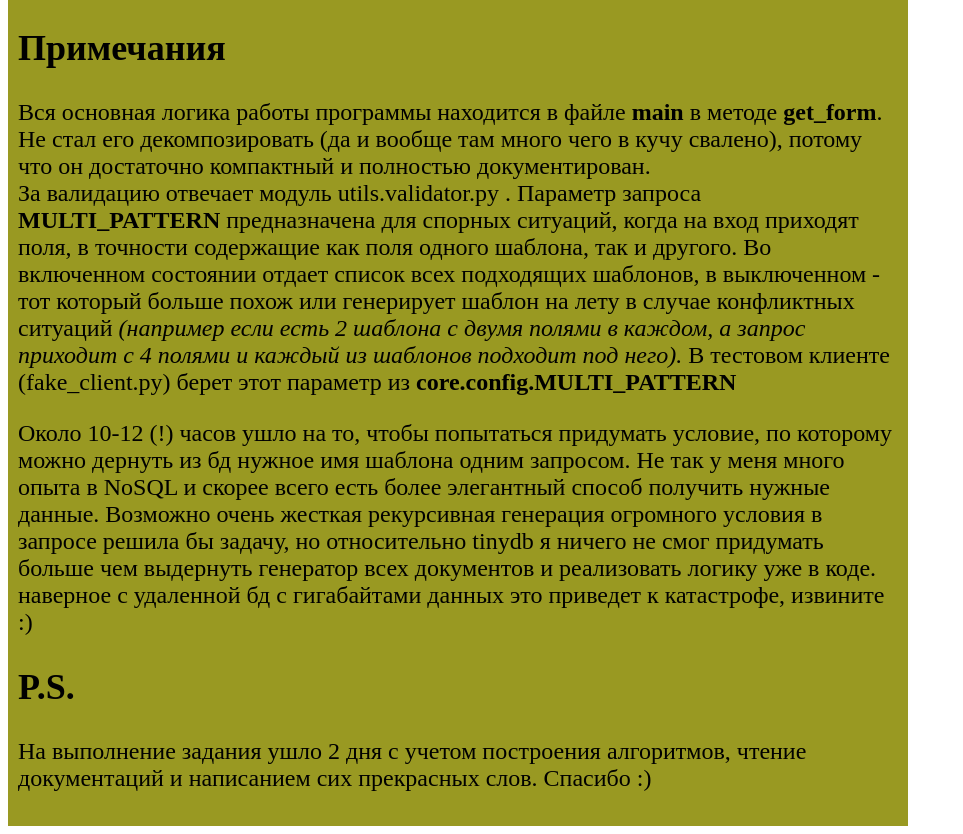
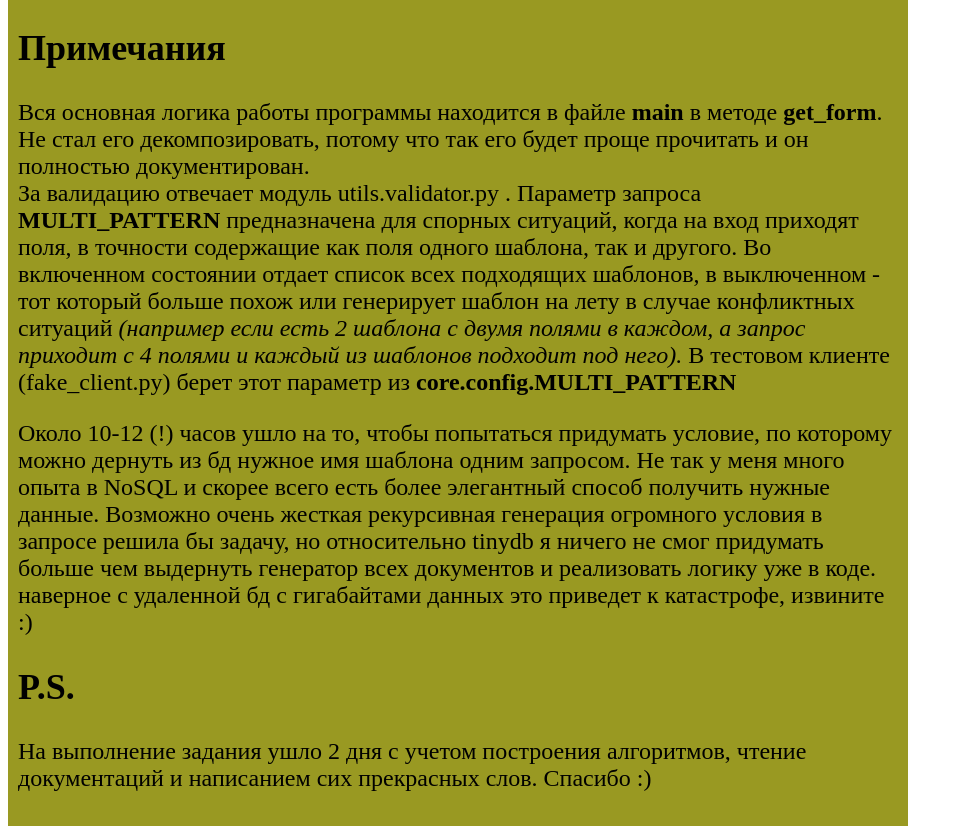
Before and after one commit to athropyne/FormGetter, a plain HTML site: page public/index.html in a window 1280 px wide. Shown: the part 1354-2188 px from the top of the page, without its empty margins (0-963 px from the left). Drawn offline with Linux system fonts and the light colour scheme.

Commit message:
minor edits

```diff
--- a/public/index.html
+++ b/public/index.html
@@ -67,8 +67,7 @@
     </p>
     <h2>Примечания</h2>
     <p>Вся основная логика работы программы находится в файле <b>main</b> в методе <b>get_form</b>.
-        Не стал его декомпозировать (да и вообще там много чего в кучу свалено),
-        потому что он достаточно компактный и полностью документирован. <br>
+        Не стал его декомпозировать, потому что так его будет проще прочитать и он полностью документирован. <br>
         За валидацию отвечает модуль utils.validator.py .
         Параметр запроса <b>MULTI_PATTERN</b> предназначена для спорных ситуаций,
         когда на вход приходят поля, в точности содержащие как поля одного шаблона, так и другого. Во включенном
```
